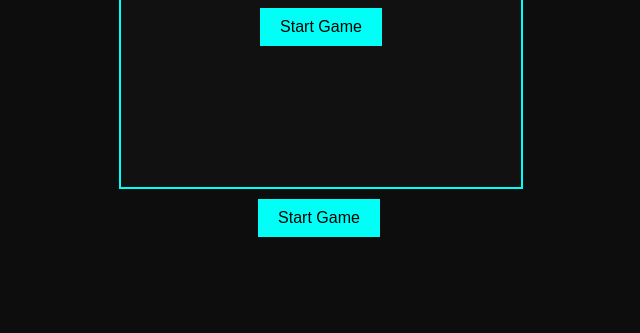
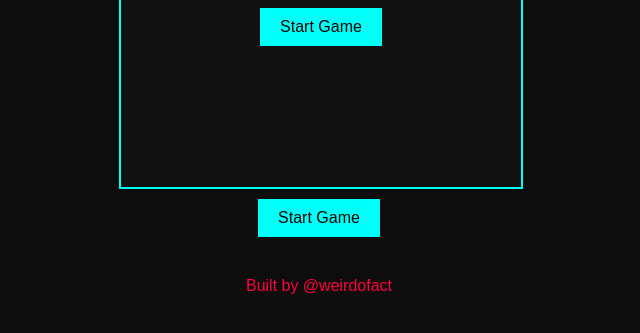
Before and after one commit to Tyb123456/zkgm-bubble-game, a plain HTML site: page index.html in a window 1280 px wide. Shown: the part 415-748 px from the top of the page, without its empty margins (321-961 px from the left). Drawn offline with Linux system fonts and the light colour scheme.

Commit message:
Update index.html

```diff
--- a/index.html
+++ b/index.html
@@ -1,4 +1,3 @@
-
 <!DOCTYPE html>
 <html lang="en">
 <head>
@@ -21,6 +20,12 @@
         </div>
         <button id="start-btn">Start Game</button>
     </div>
+
+
+    <div style="text-align:center; margin-top:20px; color:#ff0040;">
+        Built by @weirdofact
+    </div>
+
     <script src="script.js"></script>
 </body>
 </html>
```
